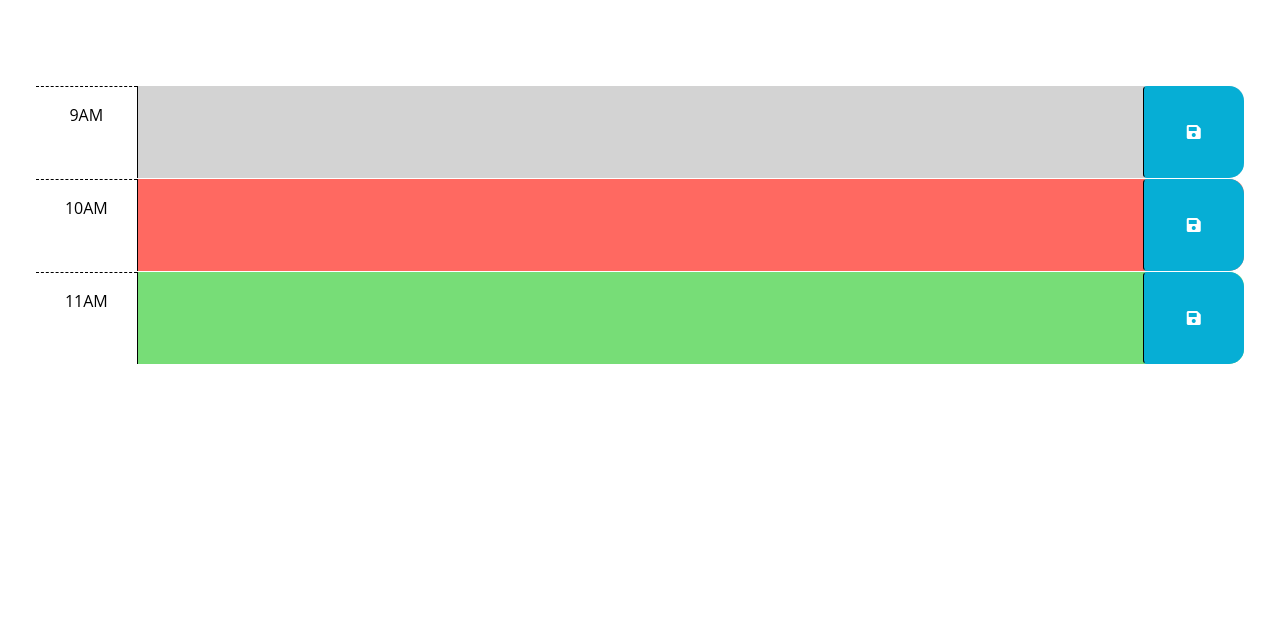
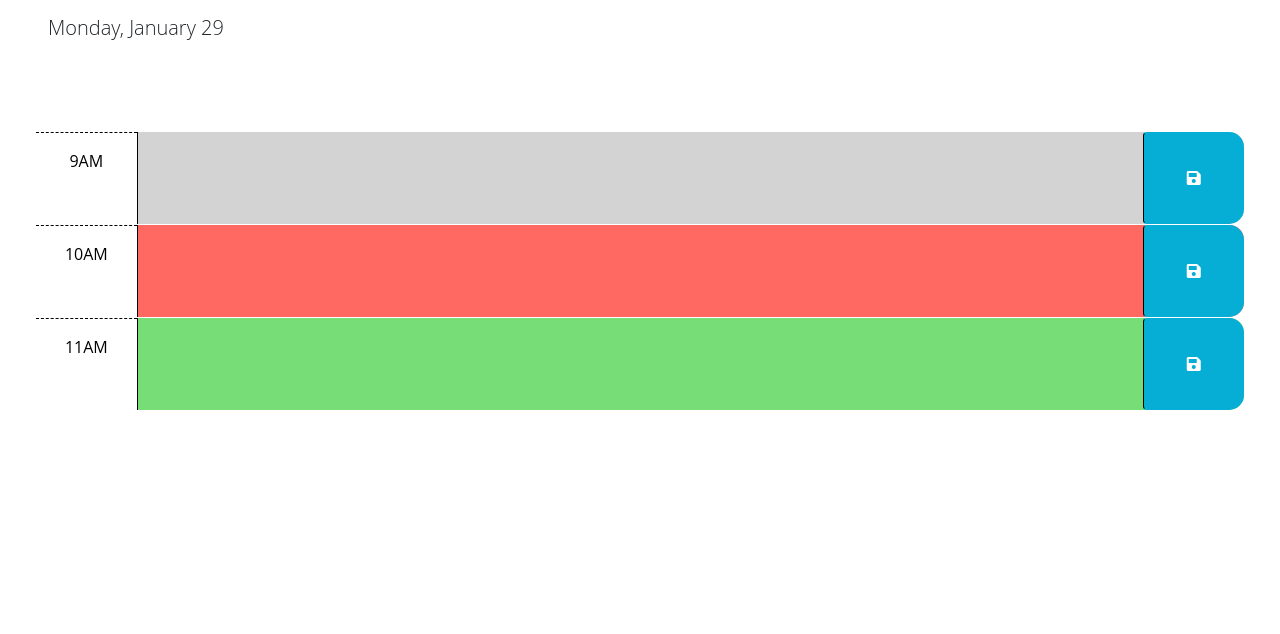
Before and after one commit to Matt-Christopherson/christophersons-crazy-calendar, a plain HTML site: page index.html in a window 1280 px wide. Shown: the part 166-800 px from the top of the page. Drawn offline with nearby package versions, Linux system fonts and the light colour scheme.

Commit message:
Used dayjs to display the current day to the user

```diff
--- a/Develop/script.js
+++ b/script.js
@@ -1,7 +1,12 @@
 // Wrap all code that interacts with the DOM in a call to jQuery to ensure that
 // the code isn't run until the browser has finished rendering all the elements
 // in the html.
+// 2010-12-31
+
 $(function () {
+// Displays the current day using dayjs.
+let currentDay = document.getElementById("currentDay");
+currentDay.innerText = dayjs().format("dddd, MMMM DD");
   // TODO: Add a listener for click events on the save button. This code should
   // use the id in the containing time-block as a key to save the user input in
   // local storage. HINT: What does `this` reference in the click listener
```
Also changed, not shown: index.html (renamed from Develop/index.html, +0 -1 lines), style.css (renamed from Develop/style.css), 2 other files.
